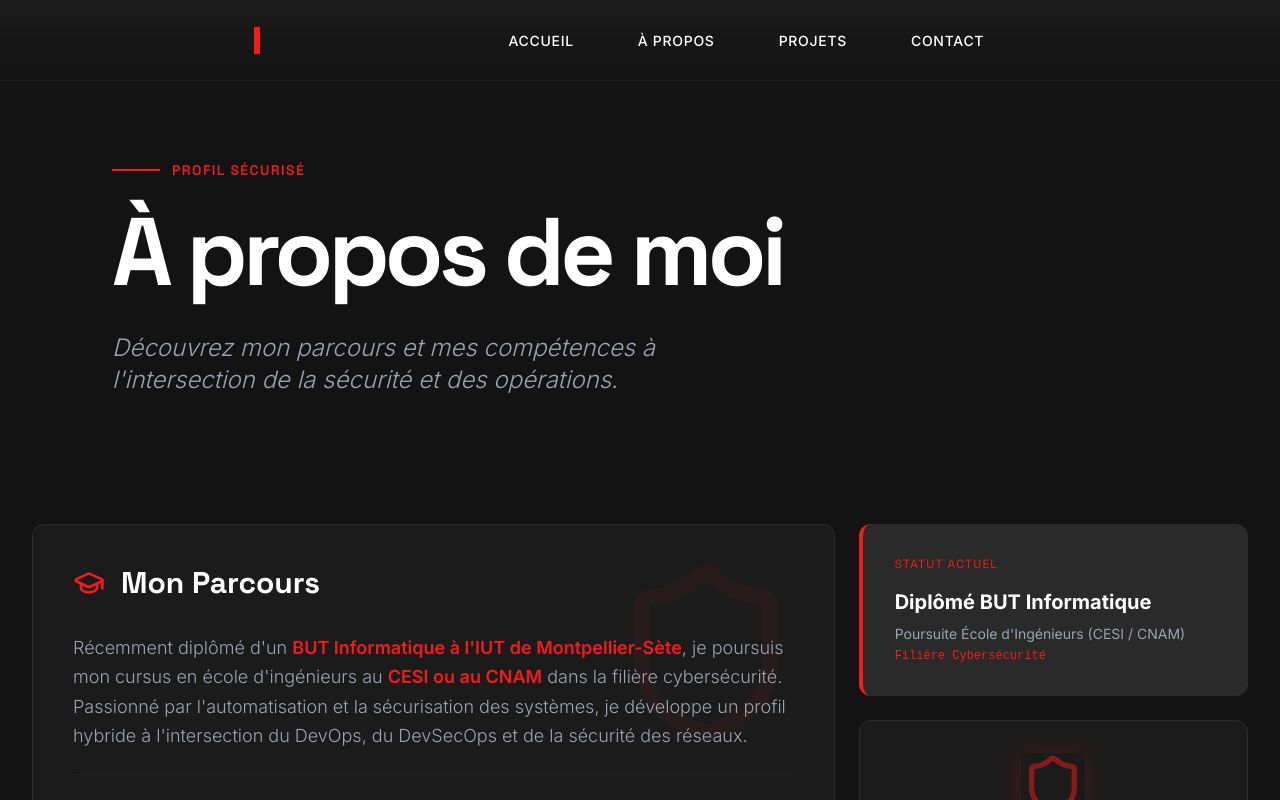
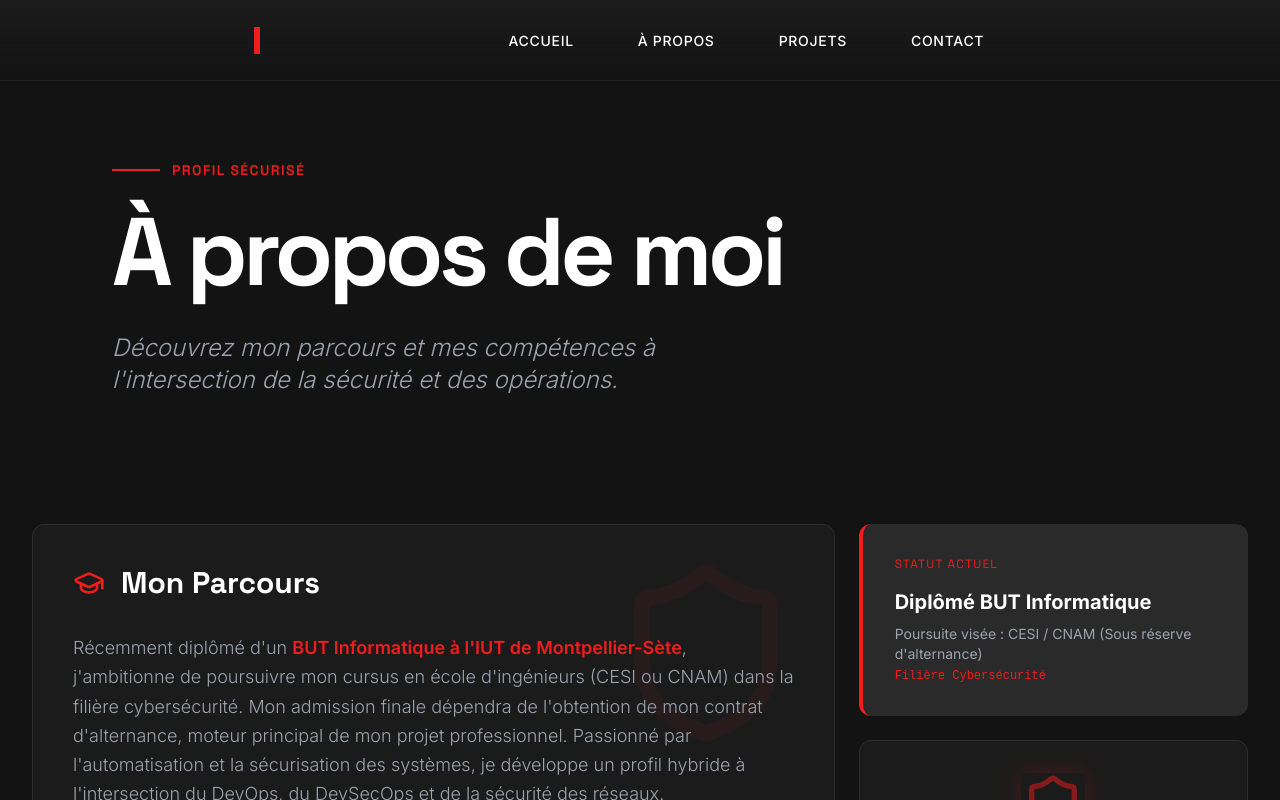
Before and after one commit to Cern667/portfolio_nolan, a Next.js app: page /about in a window 1280 px wide. Shown: the top 800 px of the page. Built offline with nearby package versions, Linux system fonts and the light colour scheme.

Commit message:
fix: resolved Vercel build error and updated project filter buttons to match theme

```diff
--- a/app/about/page.tsx
+++ b/app/about/page.tsx
@@ -60,7 +60,7 @@ export default function About() {
             </h2>
               <div className="space-y-6 text-lg text-gray-400 leading-relaxed font-light relative z-10">
               <p>
-                Récemment diplômé d&apos;un <strong className="text-primary-kaliRed font-semibold">BUT Informatique à l&apos;IUT de Montpellier-Sète</strong>, je poursuis mon cursus en école d&apos;ingénieurs au <strong className="text-primary-kaliRed font-semibold">CESI ou au CNAM</strong> dans la filière cybersécurité. Passionné par l&apos;automatisation et la sécurisation des systèmes, je développe un profil hybride à l&apos;intersection du DevOps, du DevSecOps et de la sécurité des réseaux.
+                Récemment diplômé d&apos;un <strong className="text-primary-kaliRed font-semibold">BUT Informatique à l&apos;IUT de Montpellier-Sète</strong>, j&apos;ambitionne de poursuivre mon cursus en école d&apos;ingénieurs (CESI ou CNAM) dans la filière cybersécurité. Mon admission finale dépendra de l&apos;obtention de mon contrat d&apos;alternance, moteur principal de mon projet professionnel. Passionné par l&apos;automatisation et la sécurisation des systèmes, je développe un profil hybride à l&apos;intersection du DevOps, du DevSecOps et de la sécurité des réseaux.
               </p>
 
               <div className="mt-6 border-t border-primary-grayBorder/40 pt-6">
@@ -117,7 +117,7 @@ export default function About() {
                   Recherche d&apos;Alternance
                 </h3>
                 <p>
-                  Dès septembre 2026, dans le cadre de mon cycle d&apos;ingénieur CESI / CNAM, je recherche un contrat d&apos;alternance de <strong className="text-primary-kaliRed font-semibold">36 mois</strong> sur des fonctions de **DevOps / DevSecOps**, **Administrateur Réseaux &amp; Sécurité** ou **Analyste Cybersécurité**.
+                  Dès septembre 2026, pour valider mon entrée en cycle d&apos;ingénieur (CESI / CNAM), je recherche activement un contrat d&apos;alternance de <strong className="text-primary-kaliRed font-semibold">36 mois</strong> sur des fonctions de **DevOps / DevSecOps**, **Administrateur Réseaux &amp; Sécurité** ou **Analyste Cybersécurité**.
                 </p>
               </div>
             </div>
@@ -135,7 +135,7 @@ export default function About() {
                 Statut Actuel
               </h3>
               <p className="text-xl font-bold mb-2 text-primary-white">Diplômé BUT Informatique</p>
-              <p className="text-sm text-gray-400">Poursuite École d&apos;Ingénieurs (CESI / CNAM)</p>
+              <p className="text-sm text-gray-400">Poursuite visée : CESI / CNAM (Sous réserve d&apos;alternance)</p>
               <p className="text-xs text-primary-kaliRed font-mono mt-1">Filière Cybersécurité</p>
             </div>
             {/* Active search card */}
--- a/app/contact/page.tsx
+++ b/app/contact/page.tsx
@@ -35,7 +35,7 @@ export default function Contact() {
             transition={{ duration: 0.6, delay: 0.2 }}
             className="text-gray-400 text-lg md:text-xl max-w-2xl font-light leading-relaxed"
           >
-            Diplômé d&apos;un BUT Informatique et poursuivant en école d&apos;ingénieurs en cybersécurité (CESI / CNAM), je recherche une alternance de <strong className="text-primary-kaliRed font-semibold">36 mois</strong> à partir de septembre 2026 dans les domaines du DevOps, du DevSecOps, de l&apos;administration système et de la sécurité réseau. N&apos;hésitez pas à me contacter pour échanger sur nos opportunités de collaboration.
+            Diplômé d&apos;un BUT Informatique, je prévois d&apos;intégrer un cursus d&apos;ingénieur en cybersécurité au CESI ou au CNAM (selon l&apos;opportunité d&apos;alternance). À ce titre, je recherche une alternance de <strong className="text-primary-kaliRed font-semibold">36 mois</strong> à partir de septembre 2026 dans les domaines du DevOps, du DevSecOps, de l&apos;administration système et de la sécurité réseau. N&apos;hésitez pas à me contacter pour échanger sur nos opportunités de collaboration.
           </motion.p>
         </section>
 
```
